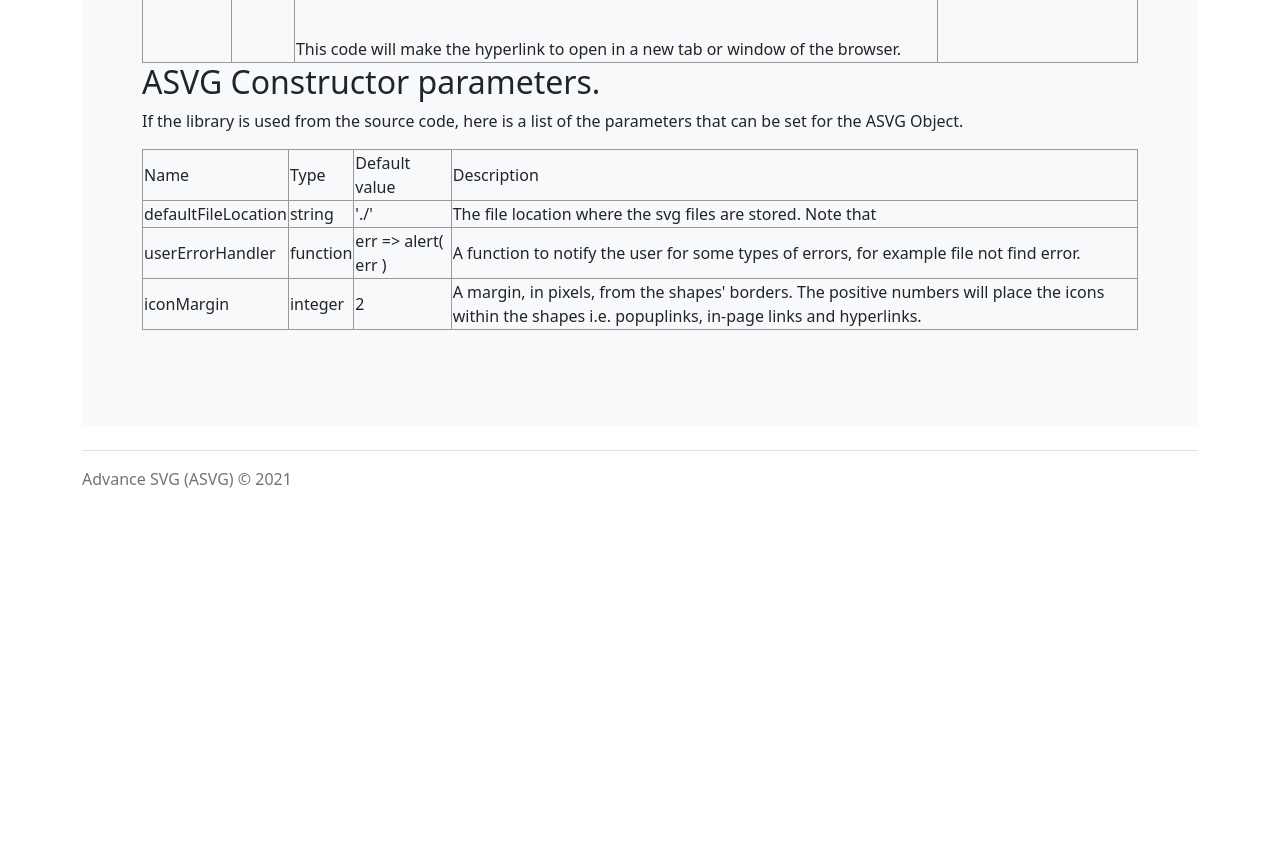
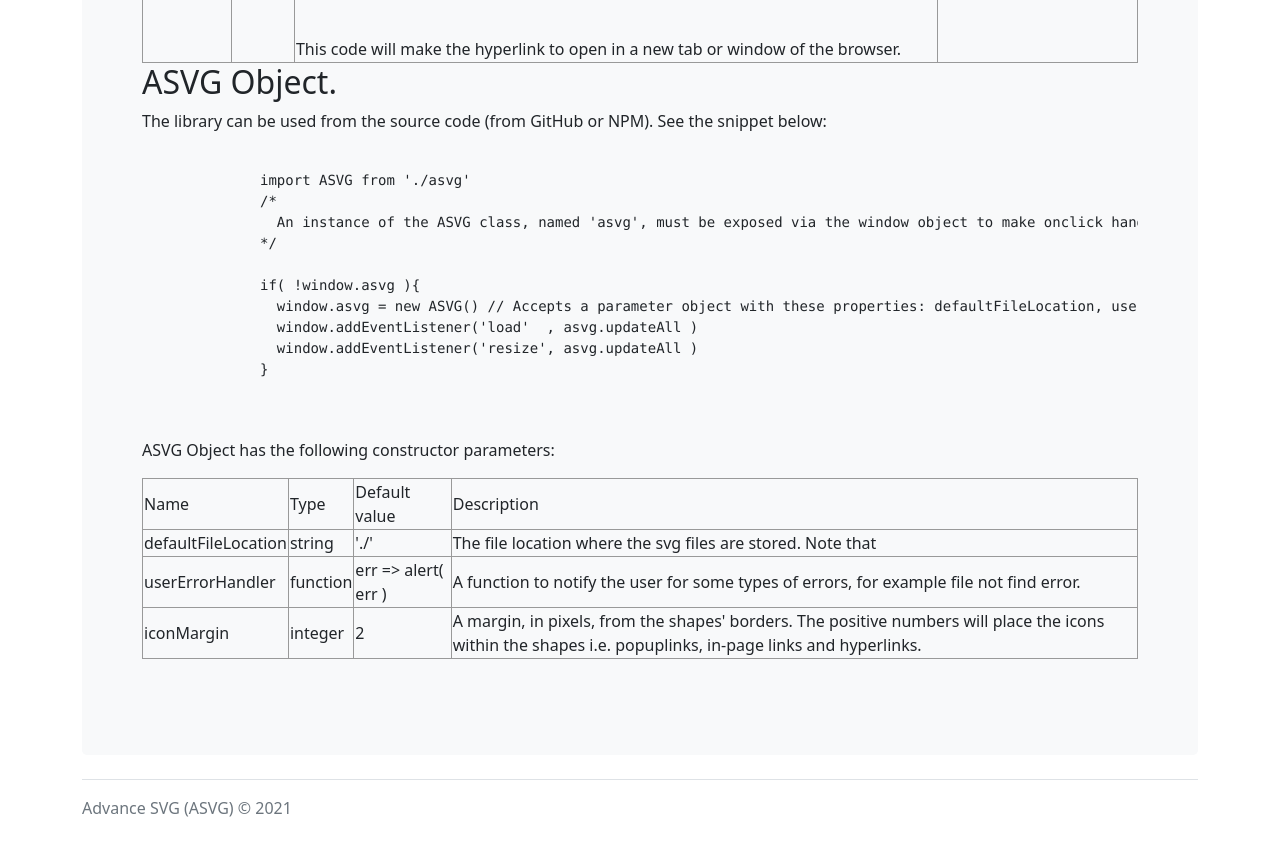
Before and after one commit to processesjs-com/advance-svg, a website built with webpack: page src/index.html in a window 1280 px wide. Shown: the part 3199-4043 px from the top of the page. Before the commit the page ends 3714 px from the top, so only its background shows below. Built offline with nearby package versions, Linux system fonts and the light colour scheme; files whose address does not match are found by name; what is-svg, spin would draw is missing.

Commit message:
That's it

```diff
--- a/src/index.html
+++ b/src/index.html
@@ -182,8 +182,23 @@
               <td>data-asvg-hreftarget</td>
             </tr>
           </table>
-          <h2>ASVG Constructor parameters.</h2>
-          <p>If the library is used from the source code, here is a list of the parameters that can be set for the ASVG Object.</p>
+          <h2>ASVG Object.</h2>
+          <p>The library can be used from the source code (from GitHub or NPM). See the snippet below:</p>
+          <pre>
+            <code>
+              import ASVG from './asvg'
+              /*
+                An instance of the ASVG class, named 'asvg', must be exposed via the window object to make onclick handlers available
+              */
+
+              if( !window.asvg ){
+                window.asvg = new ASVG() // Accepts a parameter object with these properties: defaultFileLocation, userErrorHandler and iconMargin
+                window.addEventListener('load'  , asvg.updateAll )
+                window.addEventListener('resize', asvg.updateAll )
+              }
+            </code>
+          </pre>
+          <p>ASVG Object has the following constructor parameters:</p>
           <table>
             <tr>
               <td>Name</td>
--- a/src/main.js
+++ b/src/main.js
@@ -1,11 +1,11 @@
 import ASVG from './asvg'
 
 /*
-  An instance of the ASVG class, named 'asvg', must be exposed via window object to make onclick handlers available
+  An instance of the ASVG class, named 'asvg', must be exposed via the window object to make onclick handlers available
 */
 
 if( !window.asvg ){
-  window.asvg = new ASVG() // Can pass an object with parameters: defaultFileLocation, userErrorHandler and iconMargin
+  window.asvg = new ASVG() // Accepts a parameter object with these properties: defaultFileLocation, userErrorHandler and iconMargin
   window.addEventListener('load'  , asvg.updateAll )
   window.addEventListener('resize', asvg.updateAll )
 }
```
